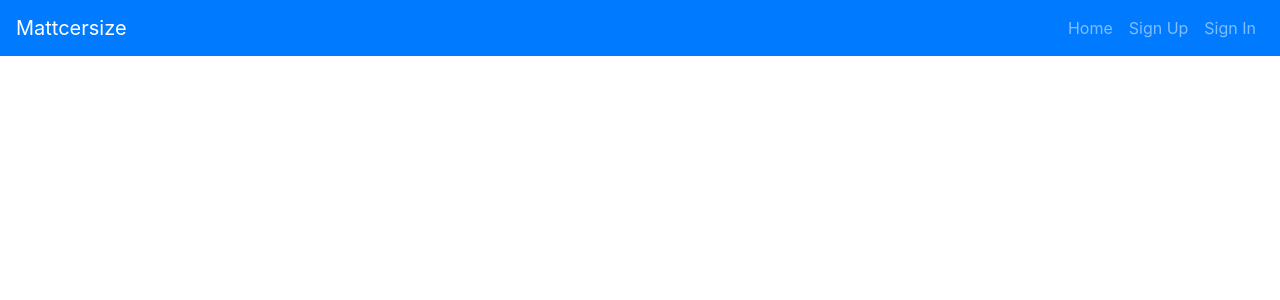
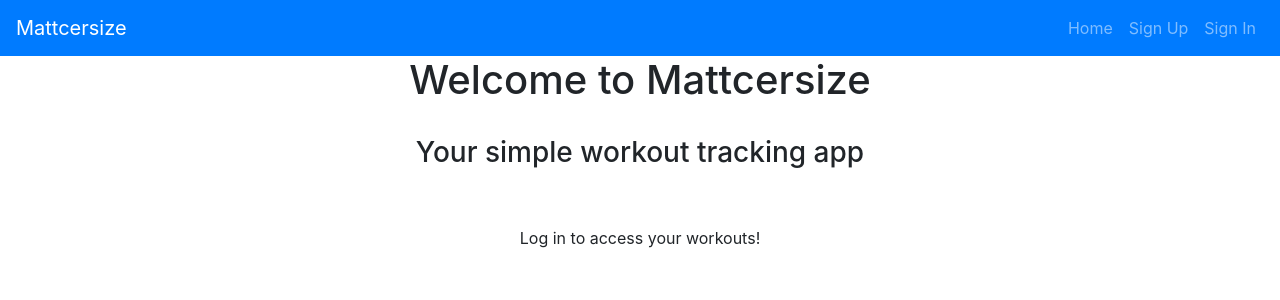
Before and after one commit to MTaylor124/Mattcersize-Client, a React app: page /#/ in a window 1280 px wide. Shown: the top 300 px of the page. Built offline with nearby package versions, Linux system fonts and the light colour scheme.

Commit message:
Added see workouts button on home page

```diff
--- a/src/components/App/App.js
+++ b/src/components/App/App.js
@@ -9,6 +9,7 @@ import SignIn from '../SignIn/SignIn'
 import SignOut from '../SignOut/SignOut'
 import ChangePassword from '../ChangePassword/ChangePassword'
 
+import Home from '../Home/Home'
 import Workout from '../Workouts/Workout'
 import Workouts from '../Workouts/Workouts'
 import CreateWorkout from '../Workouts/CreateWorkout'
@@ -120,7 +121,11 @@ class App extends Component {
               />
             )}
           />
-
+          <Route exact path='/' user={user}
+            render={() => (
+              <Home user={user} />
+            )}
+          />
           <Route path='/sign-up' render={() => (
             <SignUp alert={this.alert} setUser={this.setUser} />
           )} />
--- /dev/null
+++ b/src/components/Home/Home.js
@@ -0,0 +1,34 @@
+import React from 'react'
+
+import Button from 'react-bootstrap/Button'
+
+const Home = props => {
+  console.log(props)
+  const { user } = props
+  let seeWorkouts
+  if (user) {
+    seeWorkouts = (
+      <React.Fragment>
+        <Button className="showworkoutsbutton" variant="outline-info" size="lg" href='#workouts/'>My Workouts</Button>
+      </React.Fragment>
+    )
+  } else {
+    seeWorkouts = (
+      <React.Fragment>
+        <p className="see-workouts">Log in to access your workouts!</p>
+      </React.Fragment>
+    )
+  }
+  return (
+    <React.Fragment>
+      <h1 className="homepage-intro">Welcome to Mattcersize</h1>
+      <br/>
+      <h3 className="homepage-intro-sub">Your simple workout tracking app</h3>
+      <br/>
+      <br/>
+      {seeWorkouts}
+    </React.Fragment>
+  )
+}
+
+export default Home
--- a/src/index.scss
+++ b/src/index.scss
@@ -1 +1,6 @@
 @import '~bootstrap/scss/bootstrap';
+
+.homepage-intro, .homepage-intro-sub, .see-workouts, .showworkoutsbutton {
+  display: flex;
+  justify-content: center;
+}
```
